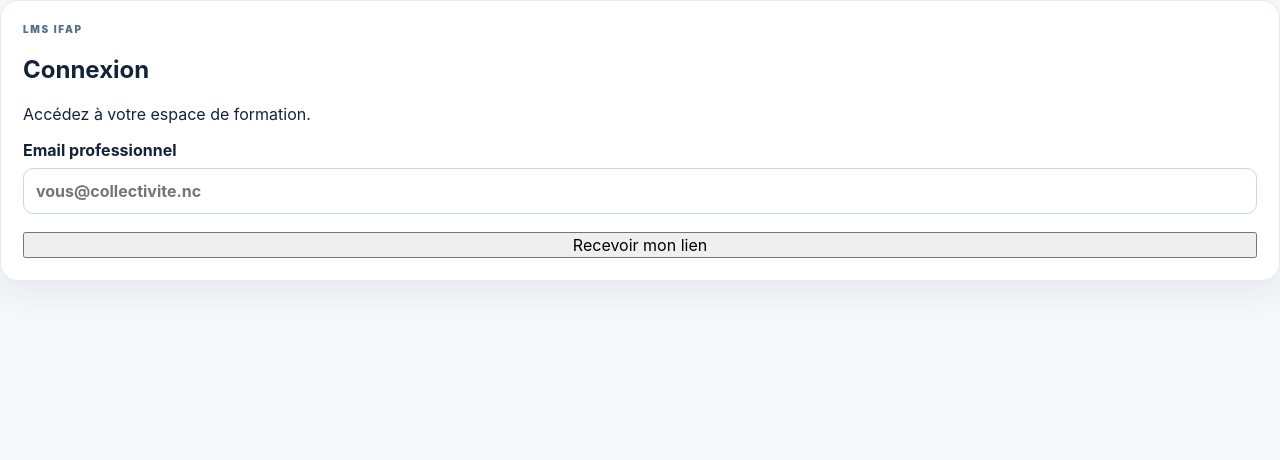
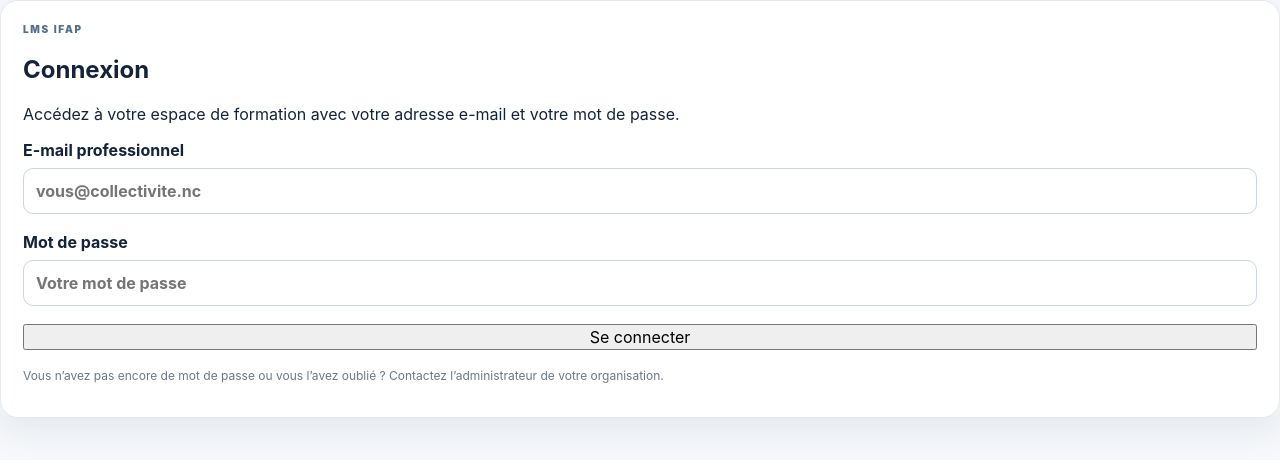
Before and after one commit to marcursNC/lms-ifap, a Next.js app: page /login in a window 1280 px wide. Shown: the top 460 px of the page. Built offline with nearby package versions, Linux system fonts and the light colour scheme.

Commit message:
feat(auth): add email and password login

```diff
--- a/app/login/page.jsx
+++ b/app/login/page.jsx
@@ -1,3 +1,85 @@
 'use client'
-import {useState} from 'react';import {createClient} from '../../lib/supabase-browser'
-export default function Login(){const [email,setEmail]=useState(''),[sent,setSent]=useState(false),[error,setError]=useState('');async function submit(e){e.preventDefault();setError('');const redirectTo=new URL('/auth/callback',window.location.origin).toString();const {error}=await createClient().auth.signInWithOtp({email,options:{emailRedirectTo:redirectTo}});if(error)setError(error.message);else setSent(true)}return <main className="shell"><section className="card login"><div className="eyebrow">LMS IFAP</div><h1>Connexion</h1><p>Accédez à votre espace de formation.</p>{sent?<div className="success">Un lien de connexion a été envoyé à <b>{email}</b>.</div>:<form onSubmit={submit}><label>Email professionnel<input type="email" required value={email} onChange={e=>setEmail(e.target.value)} placeholder="vous@collectivite.nc"/></label><button>Recevoir mon lien</button>{error&&<div className="error">{error}</div>}</form>}</section></main>}
+
+import { useState } from 'react'
+import { createClient } from '../../lib/supabase-browser'
+
+export default function Login() {
+  const [email, setEmail] = useState('')
+  const [password, setPassword] = useState('')
+  const [error, setError] = useState('')
+  const [loading, setLoading] = useState(false)
+
+  async function submit(event) {
+    event.preventDefault()
+    setError('')
+    setLoading(true)
+
+    try {
+      const { error: authError } = await createClient().auth.signInWithPassword({
+        email: email.trim(),
+        password,
+      })
+
+      if (authError) {
+        setError(
+          authError.status === 400
+            ? 'Adresse e-mail ou mot de passe incorrect. Si c’est votre première connexion, votre compte doit d’abord recevoir un mot de passe.'
+            : 'La connexion est momentanément impossible. Réessayez dans quelques instants.'
+        )
+        return
+      }
+
+      window.location.assign('/')
+    } catch {
+      setError('Impossible de joindre le service de connexion. Vérifiez votre connexion puis réessayez.')
+    } finally {
+      setLoading(false)
+    }
+  }
+
+  return (
+    <main className="shell">
+      <section className="card login">
+        <div className="eyebrow">LMS IFAP</div>
+        <h1>Connexion</h1>
+        <p>Accédez à votre espace de formation avec votre adresse e-mail et votre mot de passe.</p>
+
+        <form onSubmit={submit}>
+          <label>
+            E-mail professionnel
+            <input
+              type="email"
+              required
+              autoComplete="username"
+              value={email}
+              onChange={(event) => setEmail(event.target.value)}
+              placeholder="vous@collectivite.nc"
+            />
+          </label>
+
+          <label>
+            Mot de passe
+            <input
+              type="password"
+              required
+              autoComplete="current-password"
+              value={password}
+              onChange={(event) => setPassword(event.target.value)}
+              placeholder="Votre mot de passe"
+            />
+          </label>
+
+          {error && <div className="error" role="alert">{error}</div>}
+
+          <button type="submit" disabled={loading}>
+            {loading ? 'Connexion en cours…' : 'Se connecter'}
+          </button>
+        </form>
+
+        <p className="muted small" style={{ marginTop: 18 }}>
+          Vous n’avez pas encore de mot de passe ou vous l’avez oublié ? Contactez l’administrateur de votre organisation.
+        </p>
+      </section>
+    </main>
+  )
+}
```
